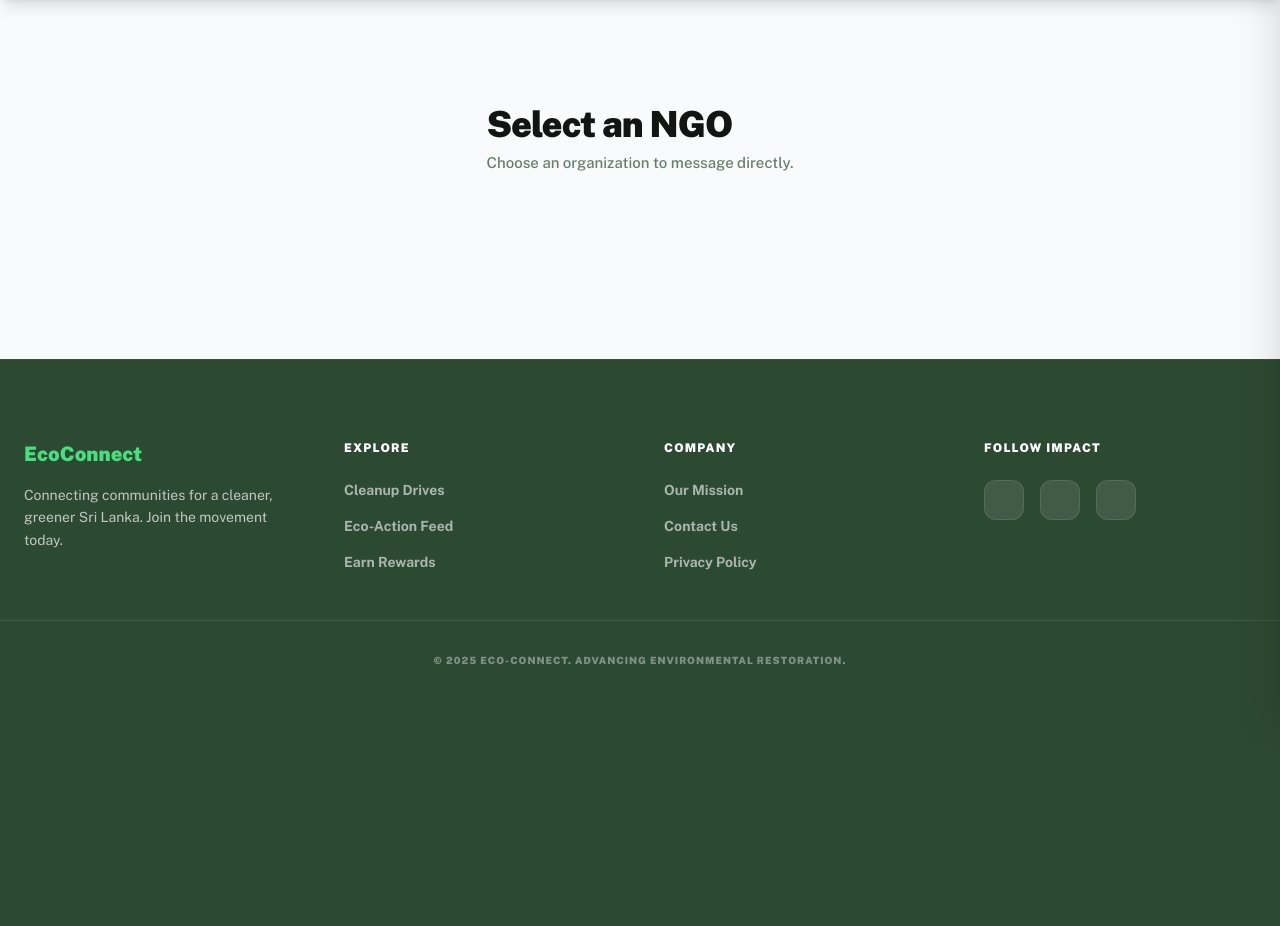
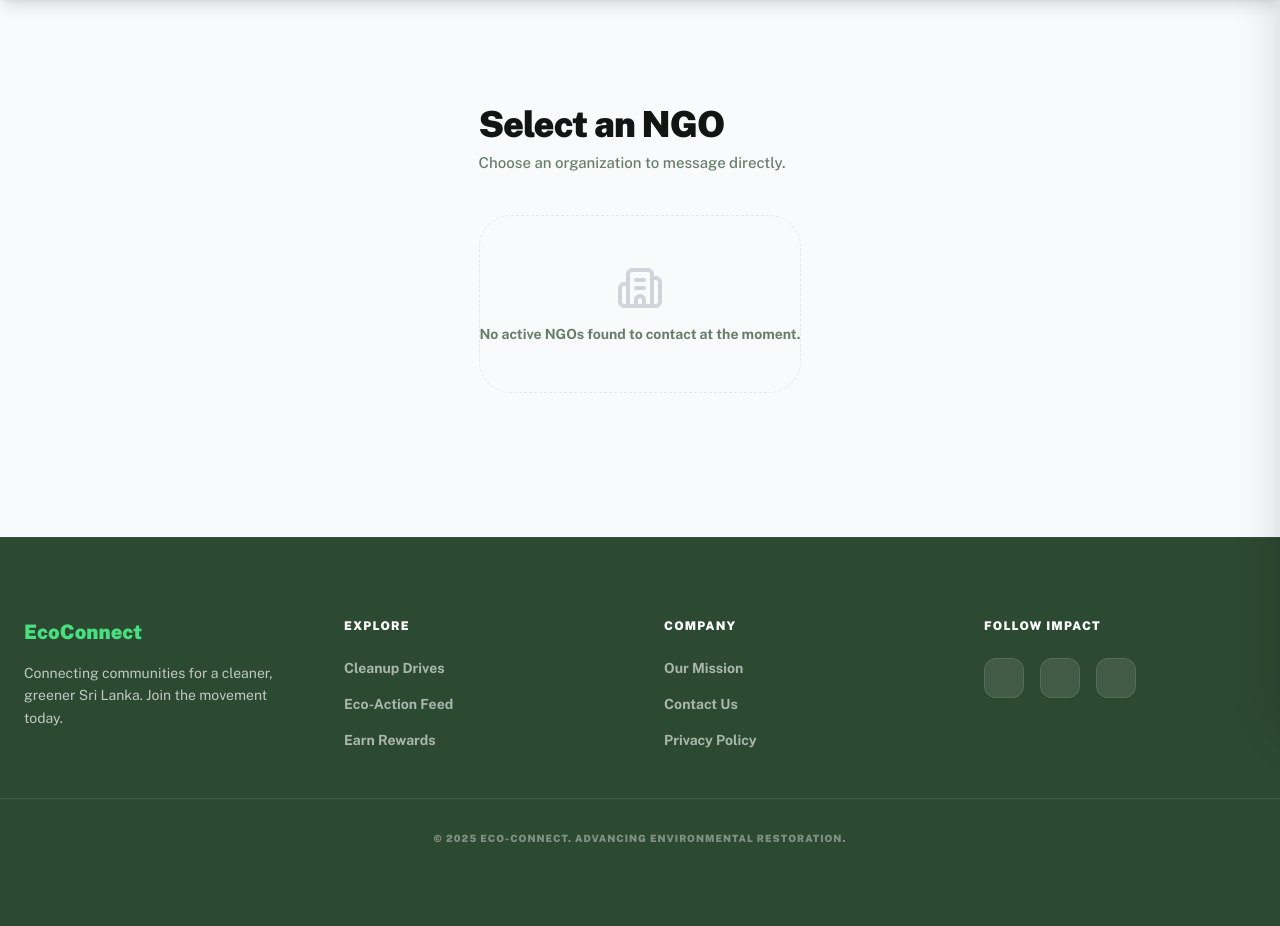
Before and after one commit to SuthanK10/EcoConnect, a PHP site: the page made by app/views/messages/contact_ngo.php in a window 1280 px wide. Shown: the part 89-1015 px from the top of the page. Before the commit the page ends 753 px from the top, so only its background shows below. Run offline with PHP 8.4, Linux system fonts and the light colour scheme; the template is opened without the code that fills it, so the values that code supplies are empty; some libraries are stand-ins or nearby versions.

Commit message:
small error fixed

```diff
--- a/app/views/messages/contact_ngo.php
+++ b/app/views/messages/contact_ngo.php
@@ -8,6 +8,12 @@
     </div>
 
     <div class="grid grid-cols-1 md:grid-cols-2 gap-6">
+        <?php if (empty($ngos)): ?>
+            <div class="col-span-1 md:col-span-2 py-12 text-center rounded-[32px] bg-gray-50 dark:bg-darkSurface border border-dashed border-gray-200 dark:border-white/10">
+                <i data-lucide="building-2" class="w-12 h-12 text-gray-300 mx-auto mb-3"></i>
+                <p class="text-sm font-bold text-[#677e6b] dark:text-gray-400">No active NGOs found to contact at the moment.</p>
+            </div>
+        <?php else: ?>
             <?php foreach ($ngos as $ngo): ?>
                 <a href="index.php?route=message_chat&with=<?= (int)$ngo['user_id'] ?>"
                    class="group bg-white dark:bg-darkSurface rounded-[32px] p-8 shadow-sm border border-gray-100 dark:border-white/5 hover:border-primary transition-all duration-300">
@@ -28,5 +34,6 @@
                     </div>
                 </a>
             <?php endforeach; ?>
+        <?php endif; ?>
     </div>
 </div>
```
Also changed, not shown: app/controllers/MessageController.php (+8 -2 lines). Lines whose indentation alone changed are shown as unchanged.
